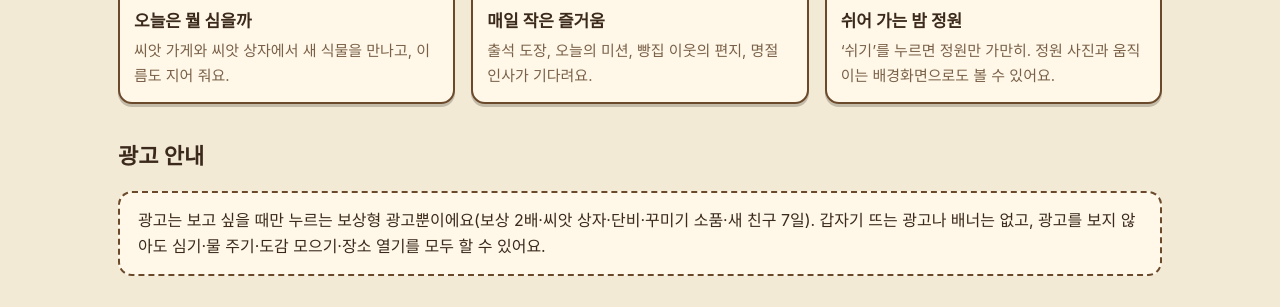
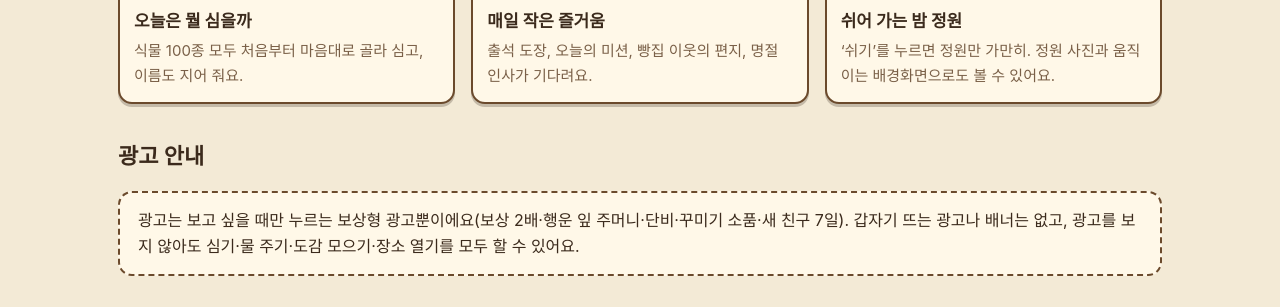
Before and after one commit to pureongi-games/pureong-garden, a plain HTML site: page index.html in a window 1280 px wide. Shown: the part 1442-1749 px from the top of the page. Drawn offline with Linux system fonts and the light colour scheme.

Commit message:
0.11.0: 씨앗 100종 자유 선택 · 장소 58곳 반영, 광고 안내(행운 잎 주머니) 갱신
Co-Authored-By: Claude Opus 5.5 <noreply@anthropic.com>
Claude-Session: https://claude.ai/code/session_01Fwm1RHwY45EjpCCGqqCbgZ

```diff
--- a/index.html
+++ b/index.html
@@ -57,13 +57,13 @@
     <div class="card"><img src="img/01_garden_day.webp" alt="낮의 창가 정원" loading="lazy"><div><b>심고, 물 주고, 쓰다듬고</b><p>빈 화분에 씨앗을 고르고 물만 주면 알아서 자라요. 첫 씨앗은 몇 분 만에! 식물이 죽는 일은 없어요.</p></div></div>
     <div class="card"><img src="img/02_complete.webp" alt="식물이 다 자란 축하 화면" loading="lazy"><div><b>다 자라면 축하해요</b><p>빠른 식물은 반나절, 꽃과 나무는 일주일쯤. 다 키우면 잎과 새 씨앗을 받아요.</p></div></div>
     <div class="card"><img src="img/03_dex.webp" alt="나만의 식물 도감" loading="lazy"><div><b>나만의 식물 도감 100종</b><p>채소·허브·꽃·관엽·다육·열매와 나무. 그림자 카드를 하나씩 채워 가는 모으는 재미.</p></div></div>
-    <div class="card"><img src="img/04_seed_pick.webp" alt="씨앗 고르기" loading="lazy"><div><b>오늘은 뭘 심을까</b><p>씨앗 가게와 씨앗 상자에서 새 식물을 만나고, 이름도 지어 줘요.</p></div></div>
+    <div class="card"><img src="img/04_seed_pick.webp" alt="씨앗 고르기" loading="lazy"><div><b>오늘은 뭘 심을까</b><p>식물 100종 모두 처음부터 마음대로 골라 심고, 이름도 지어 줘요.</p></div></div>
     <div class="card"><img src="img/05_rewards.webp" alt="오늘의 보상: 출석 도장과 미션" loading="lazy"><div><b>매일 작은 즐거움</b><p>출석 도장, 오늘의 미션, 빵집 이웃의 편지, 명절 인사가 기다려요.</p></div></div>
     <div class="card"><img src="img/06_night_rest.webp" alt="밤의 창가 정원" loading="lazy"><div><b>쉬어 가는 밤 정원</b><p>‘쉬기’를 누르면 정원만 가만히. 정원 사진과 움직이는 배경화면으로도 볼 수 있어요.</p></div></div>
   </div>
 
   <h2 id="ads">광고 안내</h2>
-  <p class="note">광고는 보고 싶을 때만 누르는 보상형 광고뿐이에요(보상 2배·씨앗 상자·단비·꾸미기 소품·새 친구 7일). 갑자기 뜨는 광고나 배너는 없고, 광고를 보지 않아도 심기·물 주기·도감 모으기·장소 열기를 모두 할 수 있어요.</p>
+  <p class="note">광고는 보고 싶을 때만 누르는 보상형 광고뿐이에요(보상 2배·행운 잎 주머니·단비·꾸미기 소품·새 친구 7일). 갑자기 뜨는 광고나 배너는 없고, 광고를 보지 않아도 심기·물 주기·도감 모으기·장소 열기를 모두 할 수 있어요.</p>
 
   <h2>만든 사람</h2>
   <div class="maker"><img src="img/signature.png" alt="푸렁이(대현)의 시그니처 캐릭터" onerror="this.remove()"><div><b>푸렁이(대현)</b><p style="margin:4px 0 0;color:var(--sub)">기획 · 제작</p></div></div>
```
Also changed, not shown: privacy.html (+1 -1 lines), img/01_garden_day.webp, img/02_complete.webp, img/03_dex.webp, img/04_seed_pick.webp, img/05_rewards.webp, img/06_night_rest.webp.
